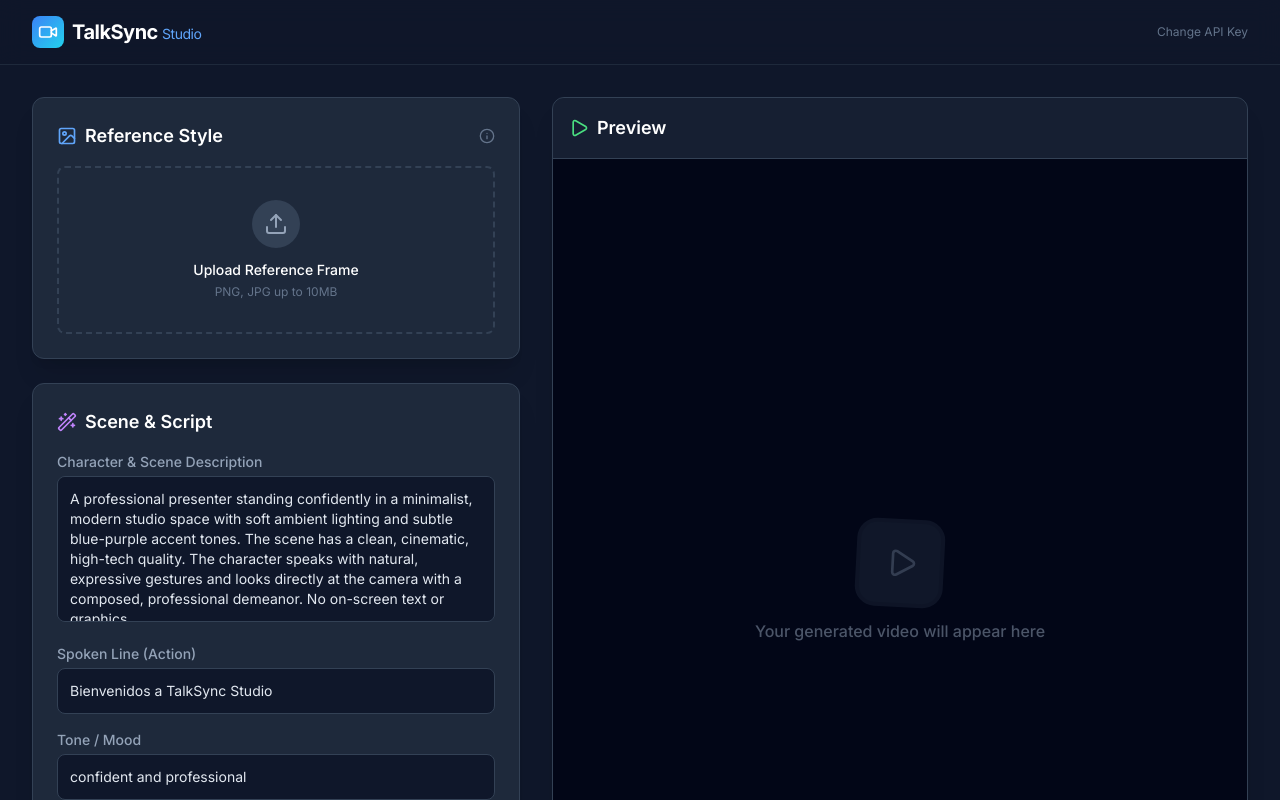
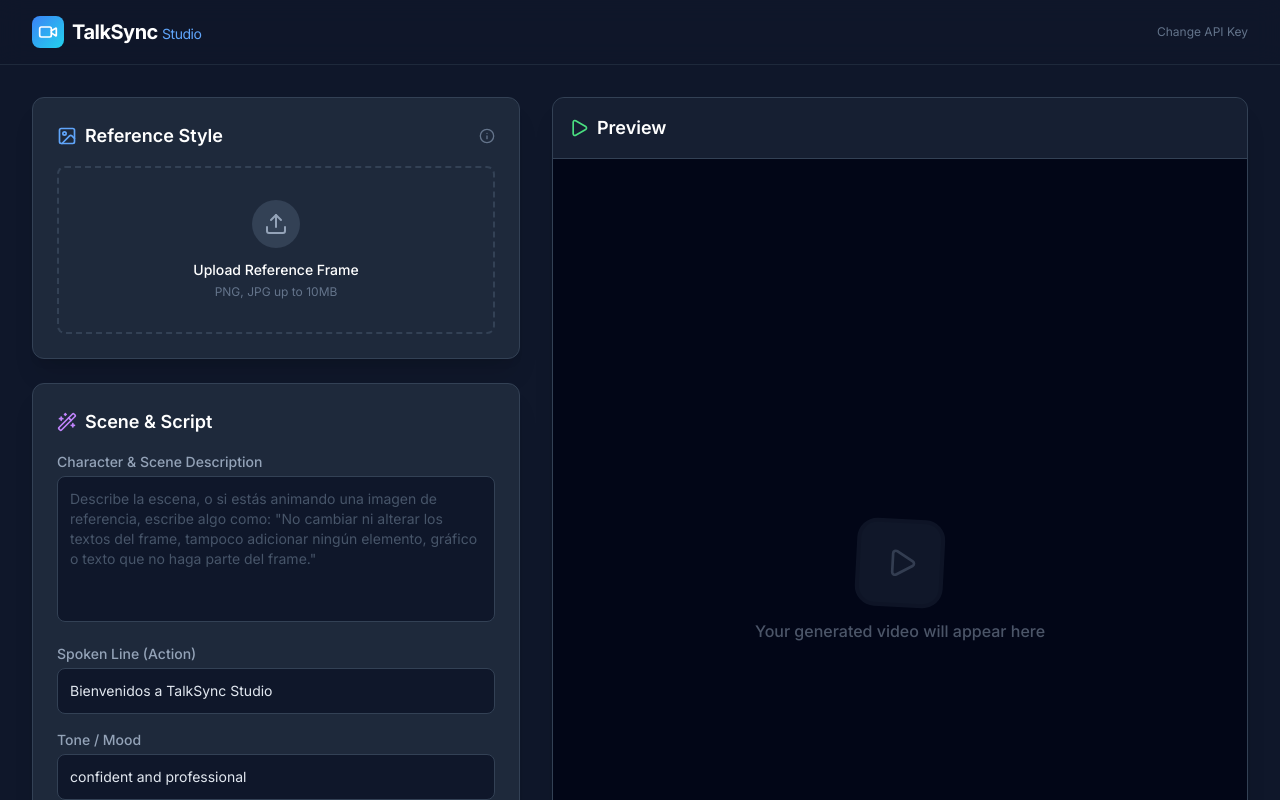
Before and after one commit to jairoamayalaverde/Video-Contador, a React (Vite) app: page / in a window 1280 px wide. Shown: the top 800 px of the page. Built offline with nearby package versions, Linux system fonts and the light colour scheme; no server answers.

Commit message:
Update App.tsx

```diff
--- a/App.tsx
+++ b/App.tsx
@@ -5,7 +5,7 @@
 // 2. AÑADIMOS ICONOS NUEVOS (Smartphone, Monitor, Square, Tv)
 import { Video, Upload, AlertCircle, Play, Download, Wand2, Image as ImageIcon, Info, Smartphone, Monitor, Square, Tv } from 'lucide-react';
 
-const DEFAULT_PROMPT = `A professional presenter standing confidently in a minimalist, modern studio space with soft ambient lighting and subtle blue-purple accent tones. The scene has a clean, cinematic, high-tech quality. The character speaks with natural, expressive gestures and looks directly at the camera with a composed, professional demeanor. No on-screen text or graphics.`;
+const DEFAULT_PROMPT = "";
 
 const App: React.FC = () => {
   const [hasKey, setHasKey] = useState<boolean>(false);
@@ -61,7 +61,7 @@
     setStatusMessage("Initializing generation...");
 
     try {
-      const fullPrompt = `${prompt} The character is saying: "${scriptLine}". His/her tone is ${tone}.`;
+      const fullPrompt = `${prompt} The character is saying: "${scriptLine}". The tone is ${tone}.`;
 
       setStatusMessage(`Sending request to Veo (${aspectRatio})...`);
 
@@ -202,6 +202,7 @@
                     value={prompt}
                     onChange={(e) => setPrompt(e.target.value)}
                     rows={6}
+                    placeholder='Describe la escena, o si estás animando una imagen de referencia, escribe algo como: "No cambiar ni alterar los textos del frame, tampoco adicionar ningún elemento, gráfico o texto que no haga parte del frame."'
                     className="w-full bg-[#0f172a] border border-slate-700 rounded-lg p-3 text-sm text-slate-200 placeholder-slate-600 focus:ring-2 focus:ring-blue-500 focus:border-transparent resize-none"
                   />
                 </div>
```
